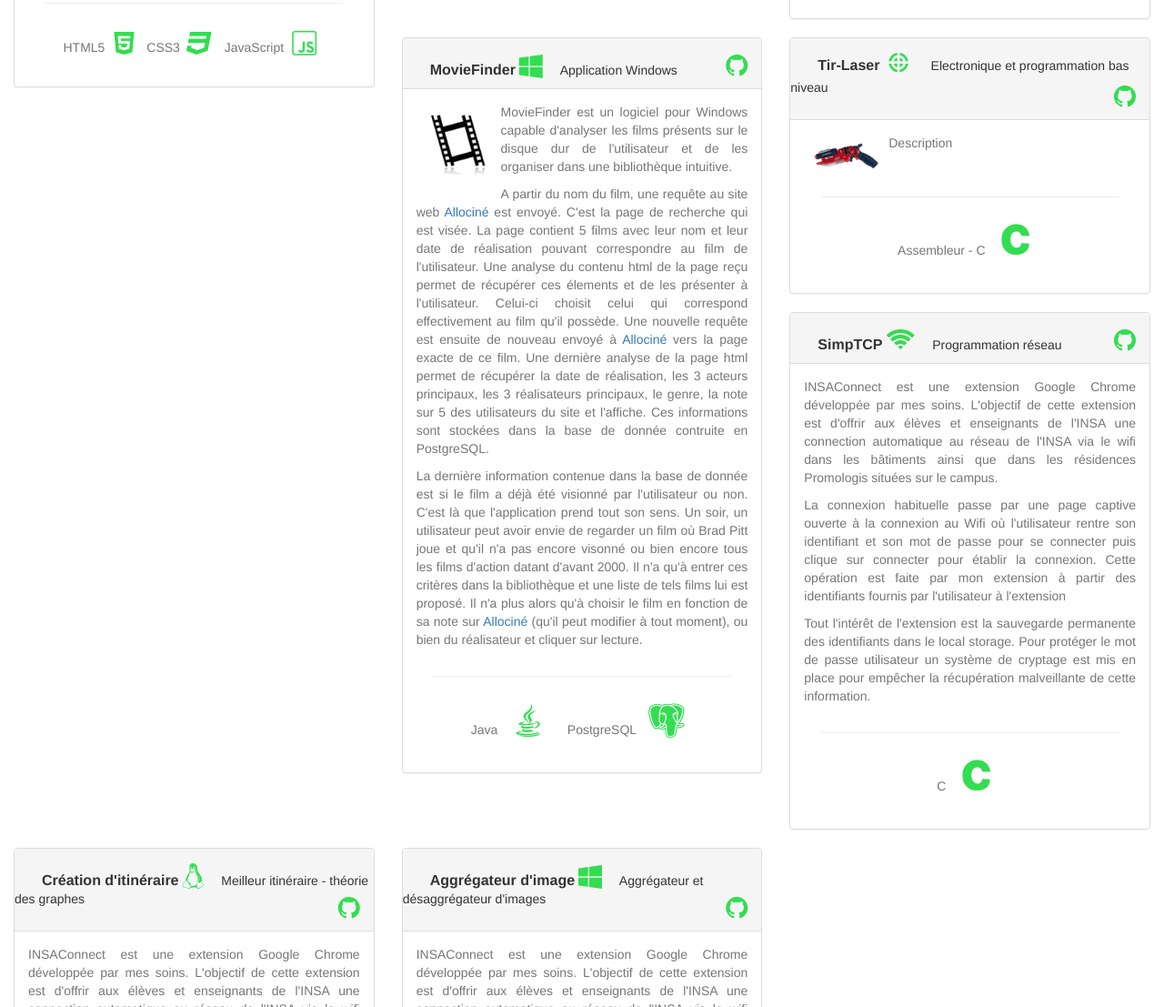
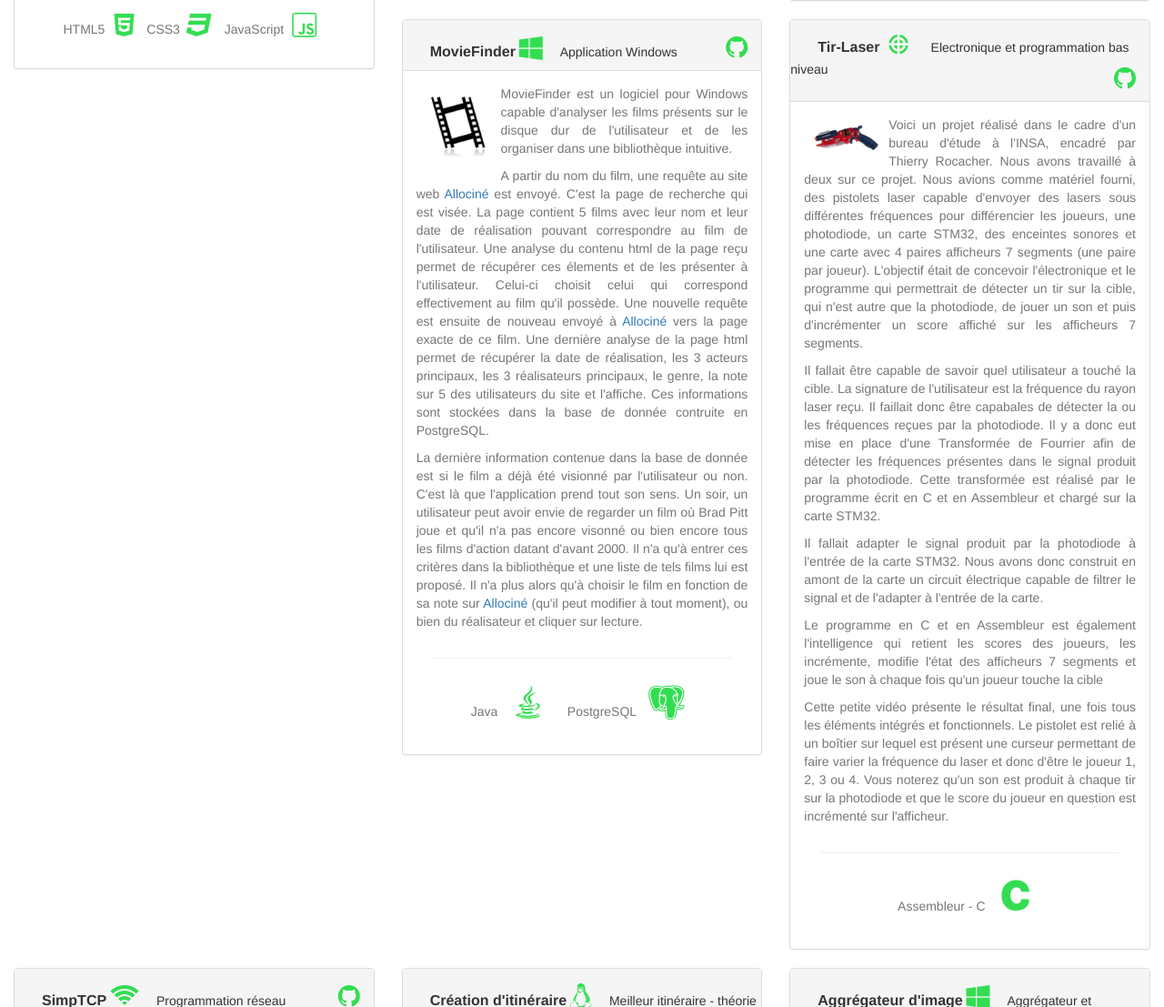
Before and after one commit to RemiPrevost/remiprevost_old, a plain HTML site: page index.html in a window 1280 px wide. Shown: the part 4959-6066 px from the top of the page at 91% size. Drawn offline with nearby package versions, Linux system fonts and the light colour scheme.

Commit message:
tir-laser

```diff
--- a/css/style.css
+++ b/css/style.css
@@ -22,7 +22,7 @@
     height: 3px;
     position:relative;
     right:-40%;
-    opacity: 1;
+    opacity: 0;
     transition-property: right, opacity;
         -o-transition-property: right, opacity;
         -moz-transition-property: right, opacity;
--- a/index.html
+++ b/index.html
@@ -106,7 +106,7 @@
             </div>
         </section>
 
-        <section id="section_cv" class="col-xs-12">s
+        <section id="section_cv" class="col-xs-12">
 
             <h2>CV</h2>
             <hr class="hr_titre" />
@@ -1111,7 +1111,7 @@
                 </div>
 
                 <div class="col-md-6 col-lg-4">
-                    <div id="work_rj" class="panel panel-default">
+                    <div id="work_mf" class="panel panel-default">
 
                         <div class="panel-heading">
                             <div class="row">
@@ -1163,7 +1163,7 @@
                 </div>
 
                 <div class="col-md-6 col-lg-4">
-                    <div id="work_" class="panel panel-default">
+                    <div id="work_tl" class="panel panel-default">
 
                         <div class="panel-heading">
                             <div class="row">
@@ -1179,7 +1179,33 @@
                             <div class="row">
                                 <img src="img/tir_sur_cible.png" alt="Tir-Laser" title="Tir-Laser" style="width:20%;height:20%" />
                                 <p>
-                                    Description
+                                    Voici un projet réalisé dans le cadre d'un bureau d'étude à l'INSA, encadré par Thierry Rocacher. Nous
+                                    avons travaillé à deux sur ce projet. Nous avions comme matériel fourni, des pistolets laser capable d'envoyer
+                                    des lasers sous différentes fréquences pour différencier les joueurs, une photodiode, un carte STM32, des
+                                    enceintes sonores et une carte avec 4 paires afficheurs 7 segments (une paire par joueur). L'objectif était de concevoir l'électronique et
+                                    le programme qui permettrait de détecter un tir sur la cible, qui n'est autre que la photodiode, de jouer un
+                                    son et puis d'incrémenter un score affiché sur les afficheurs 7 segments.
+                                </p>
+                                <p>
+                                    Il fallait être capable de savoir quel utilisateur a touché la cible. La signature de l'utilisateur est la
+                                    fréquence du rayon laser reçu. Il faillait donc être capabales de détecter la ou les fréquences reçues par
+                                    la photodiode. Il y a donc eut mise en place d'une Transformée de Fourrier afin de détecter les fréquences
+                                    présentes dans le signal produit par la photodiode. Cette transformée est réalisé par le programme écrit en C et
+                                    en Assembleur et chargé sur la carte STM32.
+                                </p>
+                                <p>
+                                    Il fallait adapter le signal produit par la photodiode à l'entrée de la carte STM32. Nous avons donc construit
+                                    en amont de la carte un circuit électrique capable de filtrer le signal et de l'adapter à l'entrée de la carte.
+                                </p>
+                                <p>
+                                    Le programme en C et en Assembleur est également l'intelligence qui retient les scores des joueurs, les
+                                    incrémente, modifie l'état des afficheurs 7 segments et joue le son à chaque fois qu'un joueur touche la cible
+                                </p>
+                                <p>
+                                    Cette petite vidéo présente le résultat final, une fois tous les éléments intégrés et fonctionnels. Le pistolet est relié
+                                    à un boîtier sur lequel est présent une curseur permettant de faire varier la fréquence du laser et donc d'être le joueur
+                                    1, 2, 3 ou 4. Vous noterez qu'un son est produit à chaque tir sur la photodiode et que le score du joueur en question
+                                    est incrémenté sur l'afficheur.
                                 </p>
                             </div>
 
@@ -1196,7 +1222,7 @@
                 </div>
 
                 <div class="col-md-6 col-lg-4">
-                    <div id="work_" class="panel panel-default">
+                    <div id="work_tcp" class="panel panel-default">
 
                         <div class="panel-heading">
                             <div class="row">
@@ -1241,7 +1267,7 @@
                 </div>
 
                 <div class="col-md-6 col-lg-4">
-                    <div id="work_" class="panel panel-default">
+                    <div id="work_graphes" class="panel panel-default">
 
                         <div class="panel-heading">
                             <div class="row">
@@ -1286,7 +1312,7 @@
                 </div>
 
                 <div class="col-md-6 col-lg-4">
-                    <div id="work_" class="panel panel-default">
+                    <div id="work_agg" class="panel panel-default">
 
                         <div class="panel-heading">
                             <div class="row">
```
